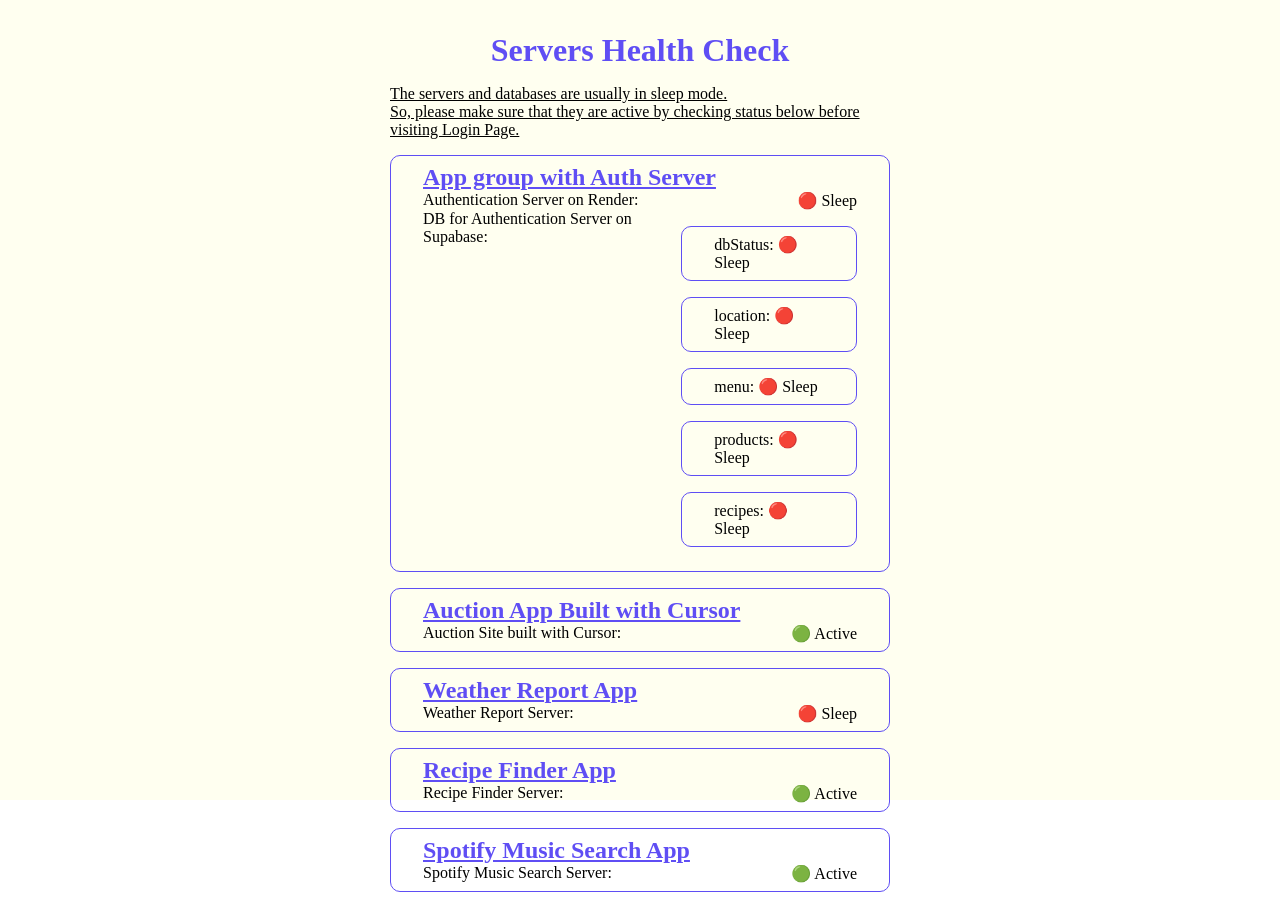
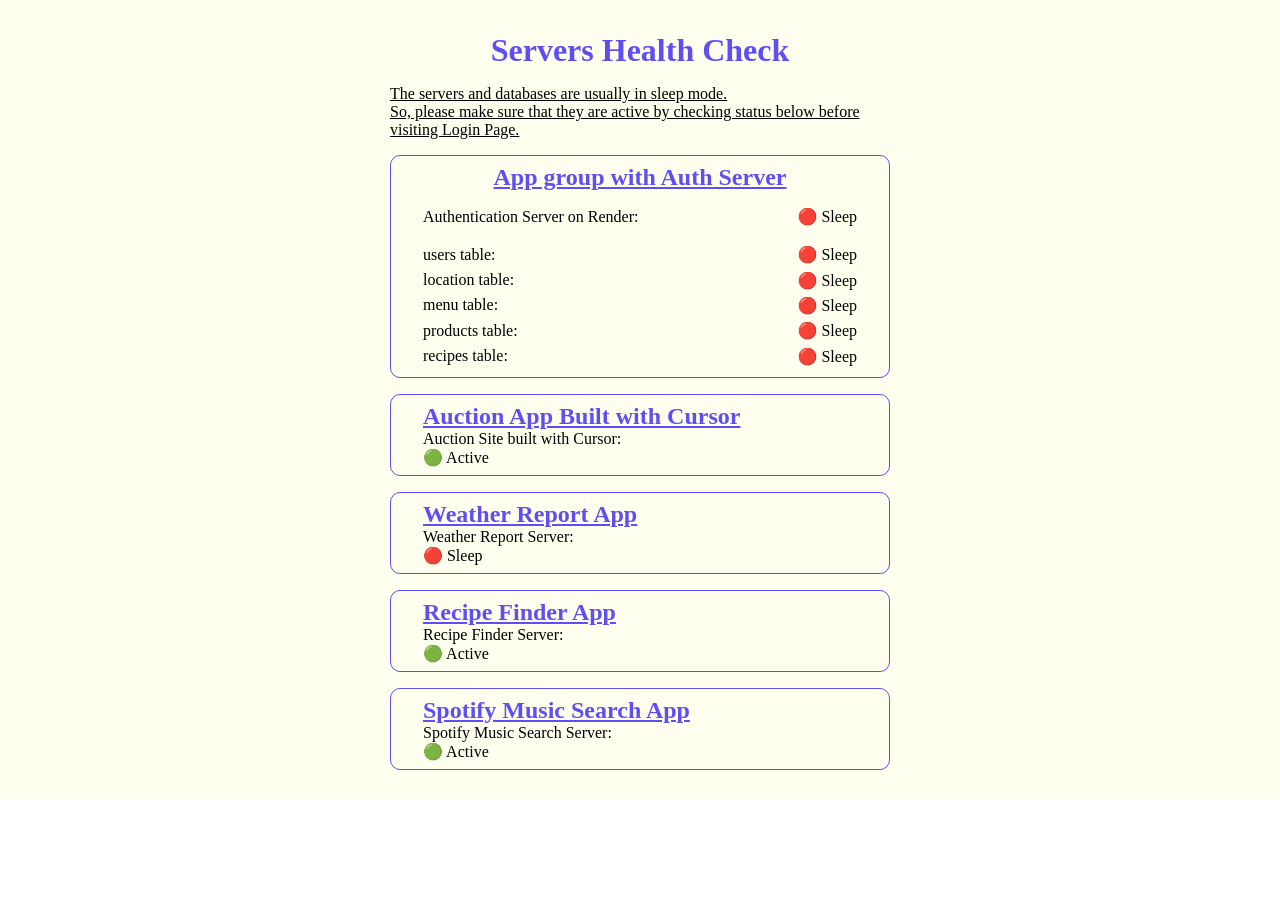
Before and after one commit to kappasan21/server-health-check, a React (Vite) app: page / in a window 1280 px wide. After the commit the page ends 802 px from the top, so only its background shows below. Built offline with nearby package versions, Linux system fonts and the light colour scheme; no server answers.

Commit message:
Updated UI for App group with Auth Server

```diff
--- a/src/App.jsx
+++ b/src/App.jsx
@@ -55,61 +55,59 @@ function App() {
           <p>So, please make sure that they are active by checking status below before visiting Login Page.</p>
         </div>
 
-        <div className="status-list-section">
+        <div className={styles.statusListSection}>
           <ul>
-            <li>
+            <li className={styles.appGroupSection}>
               <a href={authURL + '/login'} target="_blank">
-                <h2 className="app-title">App group with Auth Server</h2>
+                <h2 className={styles.appTitle}>App group with Auth Server</h2>
               </a>
-              <div>
+
+              <div className={styles.authServerStatusSection}>
                 <p>Authentication Server on Render: </p>
-                <p className="current-status">
+                <p className={styles.currentStatus}>
                   {authServerStatus ? '🟢 Active' : '🔴 Sleep'}</p>
               </div>
+
+              <div className={styles.dbStatusSection}>
                 <div>
-                <p>DB for Authentication Server on Supabase: </p>
-                <ul>
-                  <li>
-                    <p className="current-status">
-                      {/* {
-                    dbStatus
-                      // || dbConnection
-                      ? '🟢 Active'
-                      : '🔴 Sleep'
-                  } */}
-                      dbStatus: {detailStatus.users ? '🟢 Active' : '🔴 Sleep'}
+                  <p>users table: </p>
+                  <p className={styles.currentStatus}>
+                    {detailStatus.users ? '🟢 Active' : '🔴 Sleep'}
                   </p>
-                  </li>
-                  <li>
-                    <p className="current-status">
-                      location: {detailStatus.location ? '🟢 Active' : '🔴 Sleep'}
+                </div>
+                <div>
+                  <p>location table: </p>
+                  <p className={styles.currentStatus}>
+                    {detailStatus.location ? '🟢 Active' : '🔴 Sleep'}
                   </p>
-                  </li>
-                  <li>
-                    <p className="current-status">
-                      menu: {detailStatus.menu ? '🟢 Active' : '🔴 Sleep'}
+                </div>
+                <div>
+                  <p>menu table: </p>
+                  <p className={styles.currentStatus}>
+                    {detailStatus.menu ? '🟢 Active' : '🔴 Sleep'}
                   </p>
-                  </li>
-                  <li>
-                    <p className="current-status">
-                      products: {detailStatus.products ? '🟢 Active' : '🔴 Sleep'}
+                </div>
+                <div>
+                  <p>products table: </p>
+                  <p className={styles.currentStatus}>
+                    {detailStatus.products ? '🟢 Active' : '🔴 Sleep'}
                   </p>
-                  </li>
-                  <li>
-                    <p className="current-status">
-                      recipes: {detailStatus.recipes ? '🟢 Active' : '🔴 Sleep'}
+                </div>
+                <div>
+                  <p>recipes table: </p>
+                  <p className={styles.currentStatus}>
+                    {detailStatus.recipes ? '🟢 Active' : '🔴 Sleep'}
                   </p>
-                  </li>
-                </ul>
+                </div>
               </div>
             </li>
 
             <li>
               <a href={auctionURL} target="_blank">
-                <h2 className="app-title">Auction App Built with Cursor</h2></a>
+                <h2 className={styles.appTitle}>Auction App Built with Cursor</h2></a>
               <div>
                 <p>Auction Site built with Cursor: </p>
-                <p className="current-status">
+                <p className={styles.currentStatus}>
                   🟢 Active
                 </p>
               </div>
@@ -117,10 +115,10 @@ function App() {
 
             <li>
               <a href={weatherClientURL} target="_blank">
-                <h2 className="app-title">Weather Report App</h2></a>
+                <h2 className={styles.appTitle}>Weather Report App</h2></a>
               <div>
                 <p>Weather Report Server: </p>
-                <p className="current-status">
+                <p className={styles.currentStatus}>
                   {weatherServerStatus ? '🟢 Active' : '🔴 Sleep'}
                 </p>
               </div>
@@ -128,20 +126,20 @@ function App() {
 
             <li>
               <a href={recipeFinderURL} target="_blank">
-                <h2 className="app-title">Recipe Finder App</h2></a>
+                <h2 className={styles.appTitle}>Recipe Finder App</h2></a>
               <div>
                 <p>Recipe Finder Server: </p>
-                <p className="current-status">🟢 Active</p>
+                <p className={styles.currentStatus}>🟢 Active</p>
               </div>
             </li>
 
             <li>
               <a href={spotifySearchURL} target='_blank'>
-                <h2 className="app-title">Spotify Music Search App</h2>
+                <h2 className={styles.appTitle}>Spotify Music Search App</h2>
               </a>
               <div>
                 <p>Spotify Music Search Server: </p>
-                <p className="current-status">
+                <p className={styles.currentStatus}>
                   {checkSpotifyServerStatus ? '🟢 Active' : '🔴 Sleep'}
                 </p>
               </div>
--- a/src/App.module.css
+++ b/src/App.module.css
@@ -14,3 +14,37 @@
 .recommendationMsg p {
   text-decoration: underline;
 }
+
+.appGroupSection {
+  display: flex;
+  flex-direction: column;
+  gap: 1rem;
+  justify-content: center;
+  align-items: center;
+  width: 100%;
+}
+
+.authServerStatusSection {
+  width: 100%;
+  display: flex;
+  flex-direction: row;
+  justify-content: space-between;
+  align-items: center;
+}
+
+.dbStatusSection {
+  display: flex;
+  flex-direction: column;
+  justify-content: center;
+  align-items: center;
+  width: 100%;
+}
+
+.dbStatusSection div {
+  width: 100%;
+  display: flex;
+  flex-direction: row;
+  justify-content: space-between;
+  align-items: center;
+  margin: .2rem auto;
+}
--- a/src/globals.css
+++ b/src/globals.css
@@ -38,11 +38,11 @@ li {
   padding: .5rem 2rem;
 }
 
-li div {
+/* li div {
   display: flex;
   flex-direction: row;
   justify-content: space-between;
-}
+} */
 
 a {
   color: var(--header-color1);
```
Lines whose indentation alone changed are shown as unchanged.
